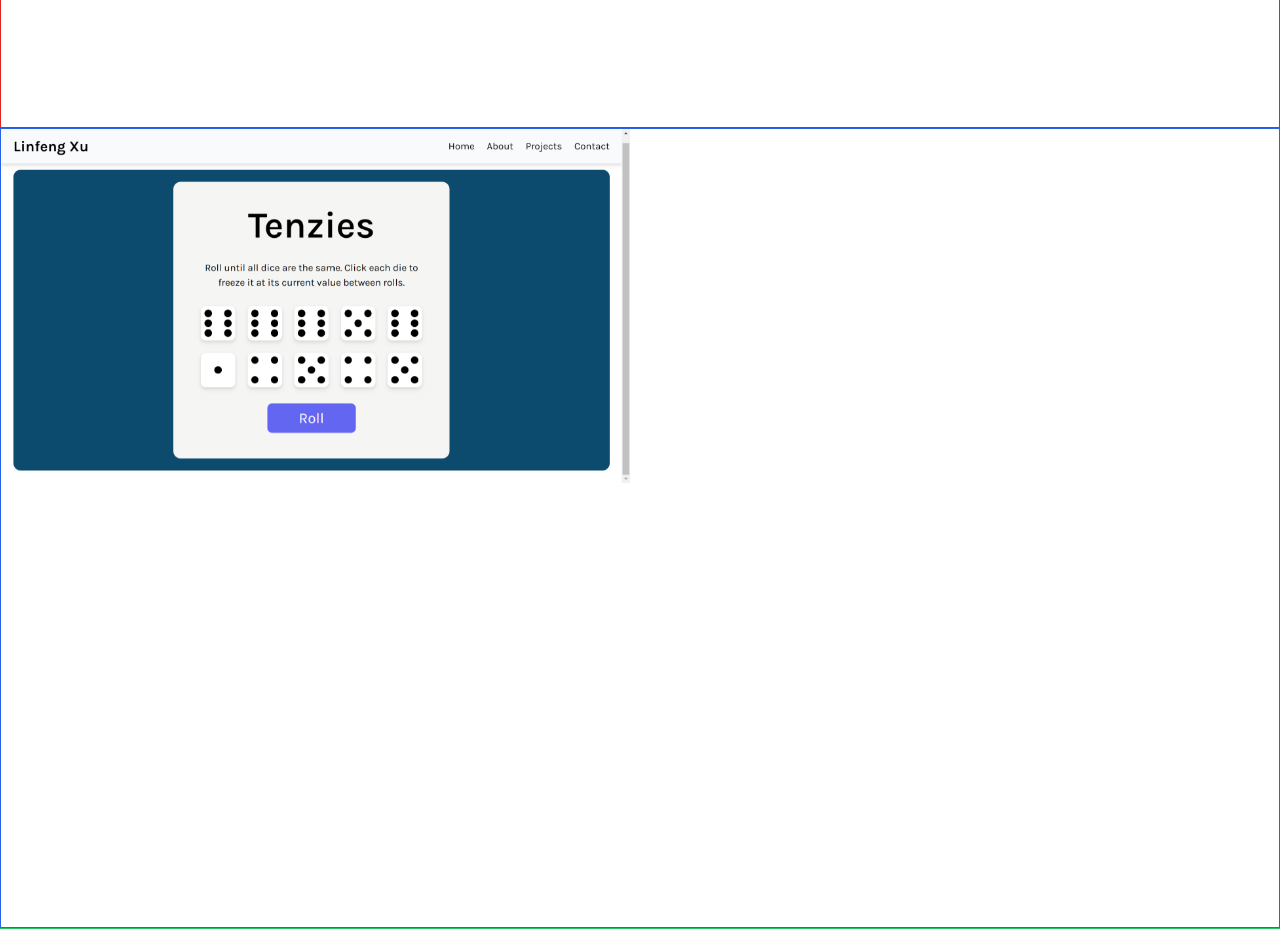
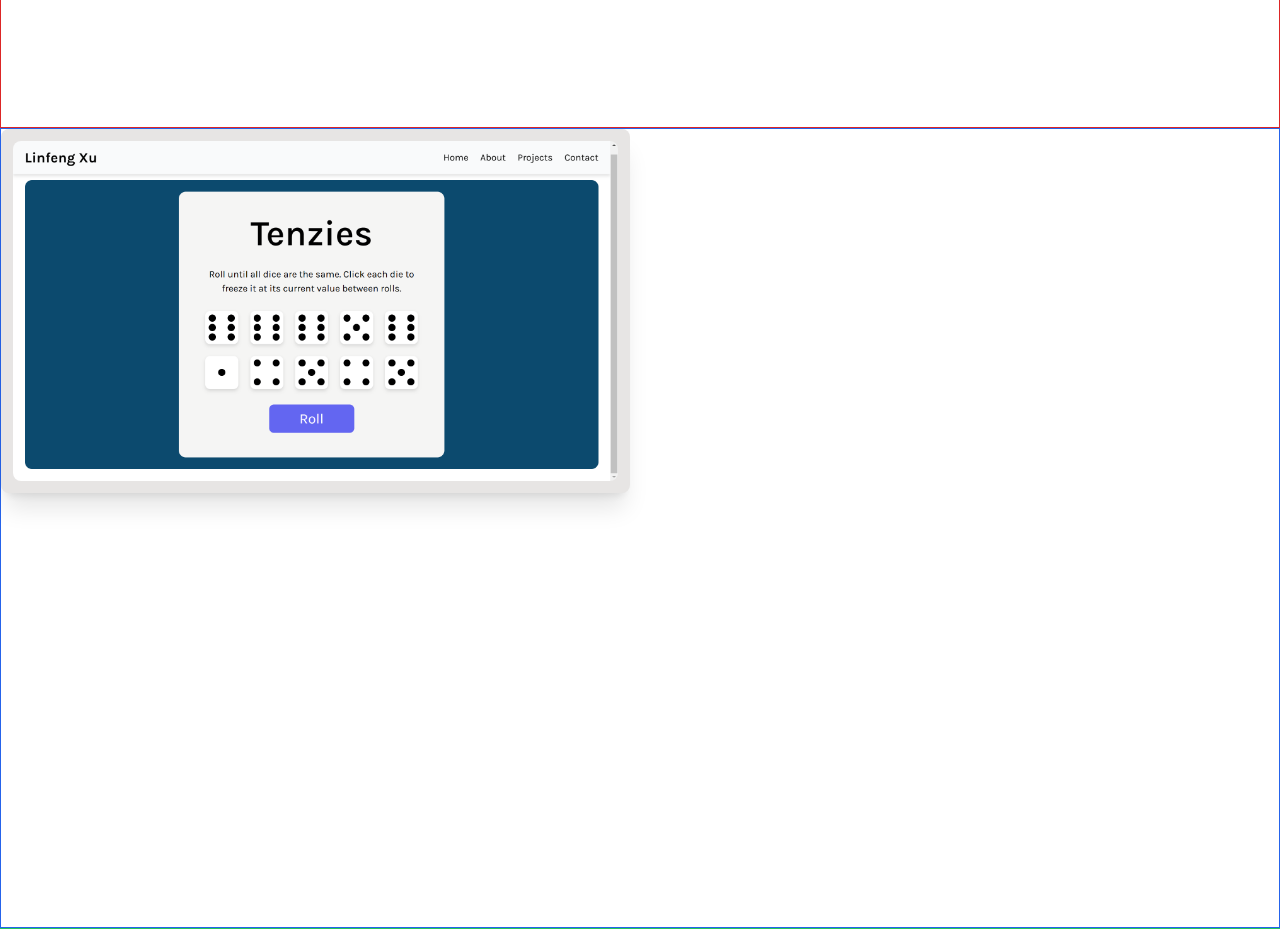
Before and after one commit to whiskey711/my-website-app, a Next.js app: page / in a window 1280 px wide. Shown: the part 1540-2469 px from the top of the page. Built offline with nearby package versions, Linux system fonts and the light colour scheme; a web font is replaced by a local one.

Commit message:
fast refresh problem solved

```diff
--- a/components/Projects.js
+++ b/components/Projects.js
@@ -45,9 +45,9 @@ export default function Projects() {
       <div className="grid grid-cols-2 gap-5">
         {/*projElements*/}
 
-        <div className="relative flex justify-center items-center group">
-          <Image src={tenzieScreenShot} alt="" />
-          <div className="absolute top-1/2 left-1/2 -translate-x-1/2 -translate-y-1/2 hidden group-hover:block">
+        <div className="relative flex w-full h-auto justify-center items-center group rounded-lg shadow-xl p-3 bg-stone-200">
+          <Image src={tenzieScreenShot} alt="" className="rounded-lg group-hover:opacity-25 transition" />
+          <div className="absolute top-1/2 left-1/2 -translate-x-1/2 -translate-y-1/2 hidden group-hover:block transition text-white">
             <h1>Title</h1>
             <p>Description</p>
             <Link href="/">Check</Link>
--- a/pages/index.js
+++ b/pages/index.js
@@ -1,6 +1,6 @@
 import Head from 'next/head'
 import About from '@/components/About'
-import Projects from '@/components/projects'
+import Projects from '@/components/Projects'
 import HomeSec from '@/components/HomeSec'
 import Image from 'next/image'
 import Contact from '@/components/Contact'
```
